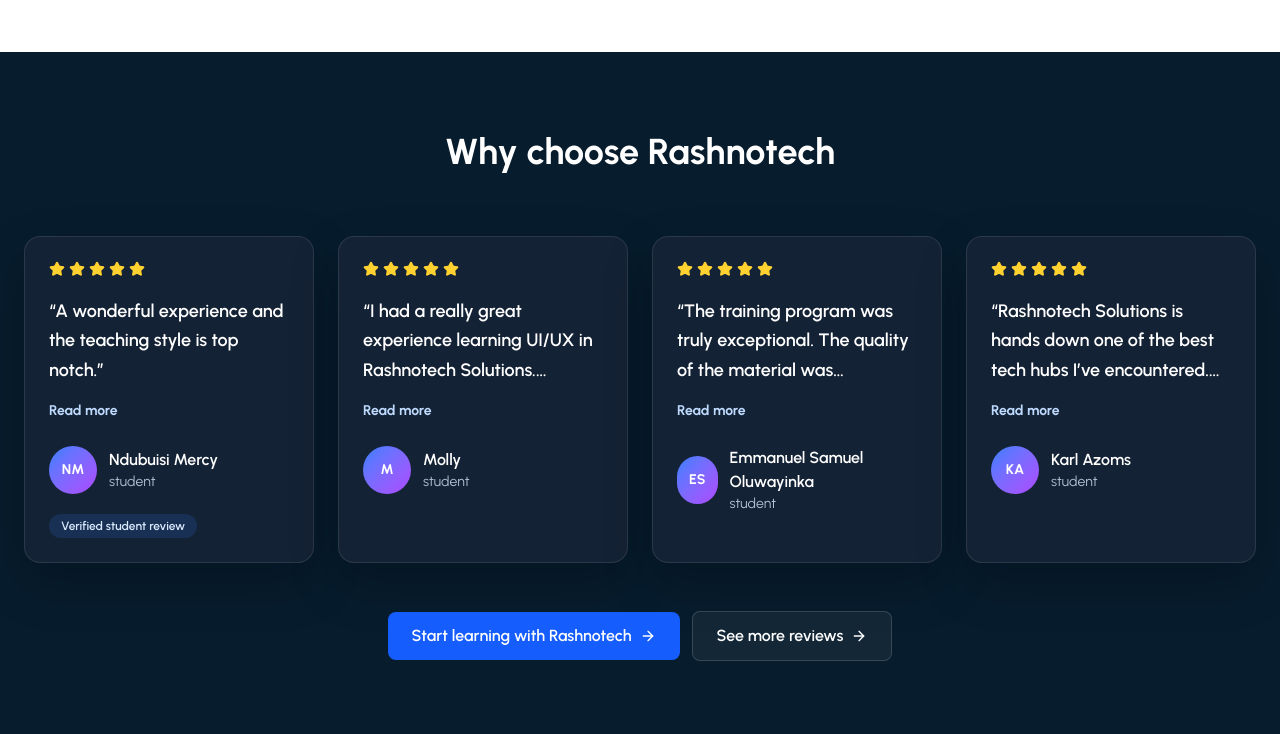
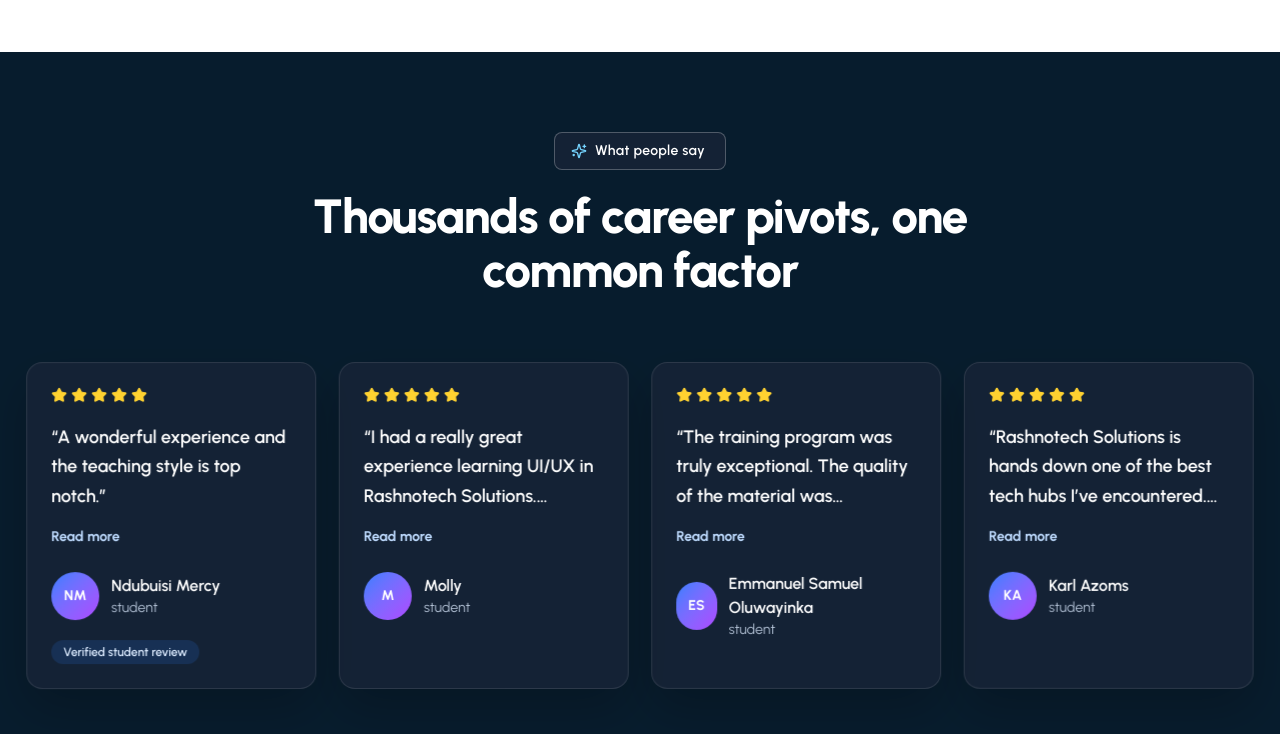
Before and after one commit to Rashnotech/ai-mentor, a Next.js app: page / in a window 1280 px wide. Shown: the part 1840-2574 px from the top of the page. Built offline with nearby package versions, Linux system fonts and the light colour scheme; no server answers.

Commit message:
Update reviews section to What people say with scroll-triggered grouped deck fan-out

```diff
--- a/app/page-client.tsx
+++ b/app/page-client.tsx
@@ -169,6 +169,8 @@ export default function LandingPage({ initialCourses = [] }: { initialCourses?:
   const [mobileMenuOpen, setMobileMenuOpen] = useState(false)
   const [activeWorkforceCard, setActiveWorkforceCard] = useState<number>(0)
   const [mentorScrollOffset, setMentorScrollOffset] = useState<number>(0)
+  const [reviewsSpreadProgress, setReviewsSpreadProgress] = useState<number>(0)
+  const reviewsSectionRef = useRef<HTMLElement | null>(null)
   const mentorsSectionRef = useRef<HTMLElement | null>(null)
   const mentorViewportRef = useRef<HTMLDivElement | null>(null)
   const mentorTrackRef = useRef<HTMLDivElement | null>(null)
@@ -213,6 +215,20 @@ export default function LandingPage({ initialCourses = [] }: { initialCourses?:
 
   useEffect(() => {
     const updateMentorScroll = () => {
+      // Update Student Reviews grouped -> opened spread progress on scroll
+      const reviewsSection = reviewsSectionRef.current
+      if (reviewsSection) {
+        const revRect = reviewsSection.getBoundingClientRect()
+        const vpHeight = window.innerHeight || 1
+        // Starts grouped (0) when section enters lower viewport (0.72 * vpHeight) and opens fully (1) by 0.25 * vpHeight
+        const startTrigger = vpHeight * 0.72
+        const endTrigger = vpHeight * 0.25
+        const rawSpread = (startTrigger - revRect.top) / Math.max(1, startTrigger - endTrigger)
+        const clampedSpread = Math.min(1, Math.max(0, rawSpread))
+        const easedSpread = Number((1 - Math.pow(1 - clampedSpread, 3)).toFixed(3))
+        setReviewsSpreadProgress(easedSpread)
+      }
+
       const section = mentorsSectionRef.current
       if (!section) return
 
@@ -646,17 +662,40 @@ export default function LandingPage({ initialCourses = [] }: { initialCourses?:
       </section>
 
       {/* Student Reviews Section */}
-      <section className="py-20 bg-[#071c2d]">
+      <section ref={reviewsSectionRef} className="py-20 bg-[#071c2d]">
         <div className="container mx-auto px-6">
-          <h2 className="text-3xl md:text-4xl font-bold text-center text-white mb-16">
-            Why choose Rashnotech
+          <div className="mb-16 flex flex-col items-center text-center">
+            <div className="relative inline-flex items-center rounded-lg border border-white/25 bg-[#142235] px-5 py-2 text-xs font-semibold tracking-wide text-white sm:text-sm">
+              <Sparkles className="-ml-1 mr-2 h-4 w-4 text-sky-300" />
+              <span>What people say</span>
+            </div>
+
+            <h2 className="mt-5 max-w-2xl text-3xl md:text-4xl lg:text-5xl font-extrabold tracking-tight leading-[1.12] text-white">
+              Thousands of career pivots, one common factor
             </h2>
+          </div>
 
           <div className="grid gap-6 md:grid-cols-2 xl:grid-cols-4">
-            {studentReviews.slice(0, 4).map((review, index) => (
+            {studentReviews.slice(0, 4).map((review, index) => {
+              const collapseFactor = 1 - reviewsSpreadProgress
+              const stackedTranslateXPercent = (1.5 - index) * 104 * collapseFactor
+              const stackedTranslateYPx = [14, 4, -6, -14][index] * collapseFactor
+              const stackedRotateDeg = [-4, -1, 2.5, 6][index] * collapseFactor
+              const stackedScale = 1 - index * 0.025 * collapseFactor
+              const detailsOpacity = index === 0 ? 1 : Number((0.25 + 0.75 * reviewsSpreadProgress).toFixed(2))
+
+              return (
                 <article
                   key={review.name}
-                className="rounded-2xl border border-white/10 bg-[#142235] p-6 shadow-[0_20px_50px_rgba(0,0,0,0.22)]"
+                  style={{
+                    transform: `translate3d(${stackedTranslateXPercent}%, ${stackedTranslateYPx}px, 0) rotate(${stackedRotateDeg}deg) scale(${stackedScale})`,
+                    zIndex: 40 - index * 10,
+                  }}
+                  className="relative rounded-2xl border border-white/10 bg-[#142235] p-6 shadow-[0_20px_50px_rgba(0,0,0,0.22)] transition-transform duration-300 ease-out will-change-transform"
+                >
+                  <div
+                    style={{ opacity: detailsOpacity }}
+                    className="transition-opacity duration-300"
                   >
                     <div className="mb-5 flex items-center gap-1 text-amber-300" aria-label="5 star review">
                       {[1, 2, 3, 4, 5].map((star) => (
@@ -694,8 +733,10 @@ export default function LandingPage({ initialCourses = [] }: { initialCourses?:
                         Verified student review
                       </div>
                     )}
+                  </div>
                 </article>
-            ))}
+              )
+            })}
           </div>
 
           <div className="mt-12 text-center">
--- a/evals/homepage-content-eval.mjs
+++ b/evals/homepage-content-eval.mjs
@@ -28,7 +28,7 @@ const workforceSection = workforceSectionStart >= 0 && coursesSectionStart > wor
 const checks = [
   ["footer includes the requested technical programmes", ["Python Programming", "Web Development", "Software Engineering", "AI Engineering"].every((label) => page.includes(label))],
   ["removed old academy labels", !["Content Creation", "Freelancer Academy", "Founder Academy"].some((label) => page.includes(label))],
-  ["impact stats headline replaced", page.includes("Why choose Rashnotech") && !page.includes("More Opportunity. More Impact.")],
+  ["reviews section displays What people say and fans out from a grouped deck on scroll", page.includes("What people say") && page.includes("Thousands of career pivots, one common factor") && !page.includes("Why choose Rashnotech") && !page.includes("More Opportunity. More Impact.") && page.includes("const [reviewsSpreadProgress, setReviewsSpreadProgress] = useState<number>(0)") && page.includes("translate3d(${stackedTranslateXPercent}%, ${stackedTranslateYPx}px, 0) rotate(${stackedRotateDeg}deg) scale(${stackedScale})")],
   ["company logo strip replaced by four reviews", page.includes("studentReviews.slice(0, 4).map") && !page.includes("Explore the Companies Investing in our Talent")],
   ["review section uses dark background", page.includes('className="py-20 bg-[#071c2d]"')],
   ["reviews use four-card grid layout", page.includes("grid gap-6 md:grid-cols-2 xl:grid-cols-4")],
--- a/tests/homepage-content-contract.mjs
+++ b/tests/homepage-content-contract.mjs
@@ -31,7 +31,14 @@ for (const removed of [
   assert.doesNotMatch(page, new RegExp(removed.replace(/[.*+?^${}()|[\]\\]/g, "\\$&")))
 }
 
-assert.match(page, /Why choose Rashnotech/)
+assert.match(page, /What people say/)
+assert.match(page, /Thousands of career pivots, one common factor/)
+assert.doesNotMatch(page, /Why choose Rashnotech/)
+assert.match(page, /const \[reviewsSpreadProgress, setReviewsSpreadProgress\] = useState<number>\(0\)/)
+assert.match(
+  page,
+  /translate3d\(\$\{stackedTranslateXPercent\}%, \$\{stackedTranslateYPx\}px, 0\) rotate\(\$\{stackedRotateDeg\}deg\) scale\(\$\{stackedScale\}\)/
+)
 assert.match(page, /const studentReviews = \[/)
 assert.match(page, /studentReviews\.slice\(0, 4\)\.map/)
 assert.match(page, /className="py-20 bg-\[#071c2d\]"/)
```
Lines whose indentation alone changed are shown as unchanged.
